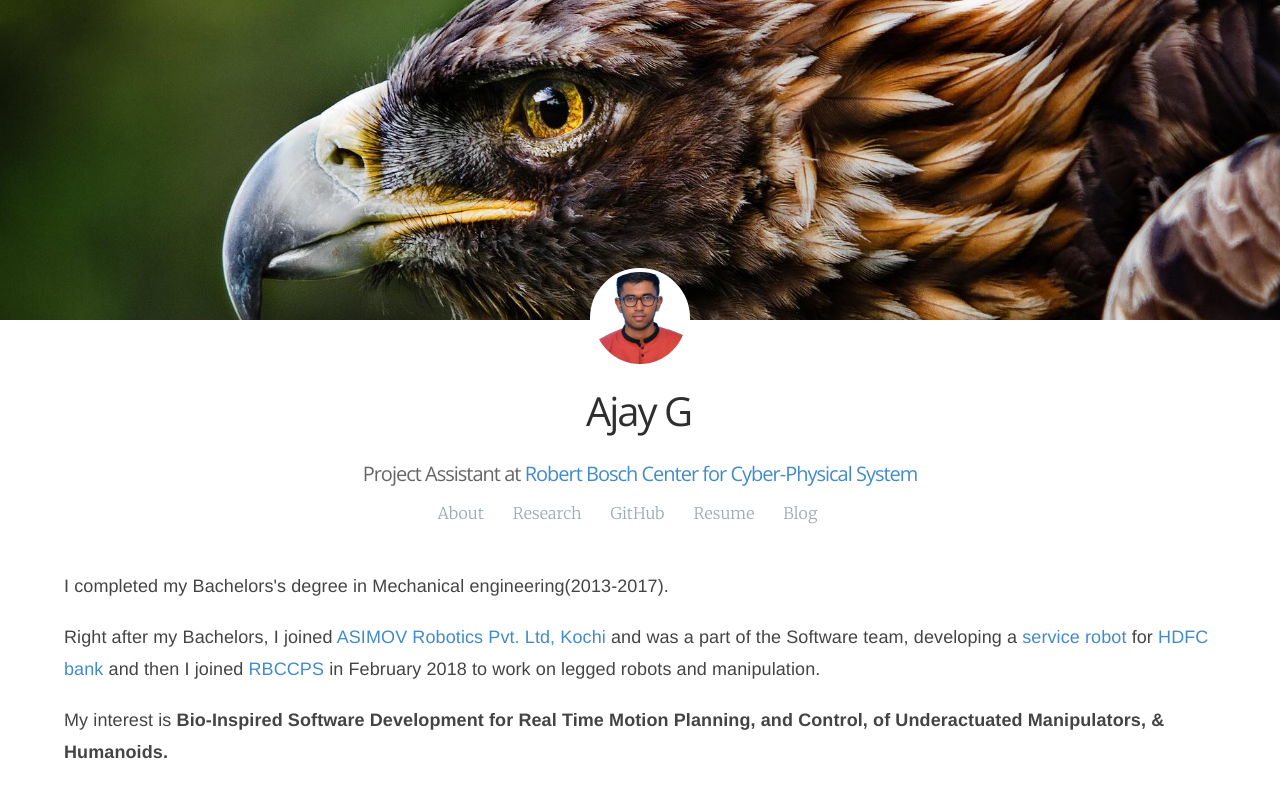
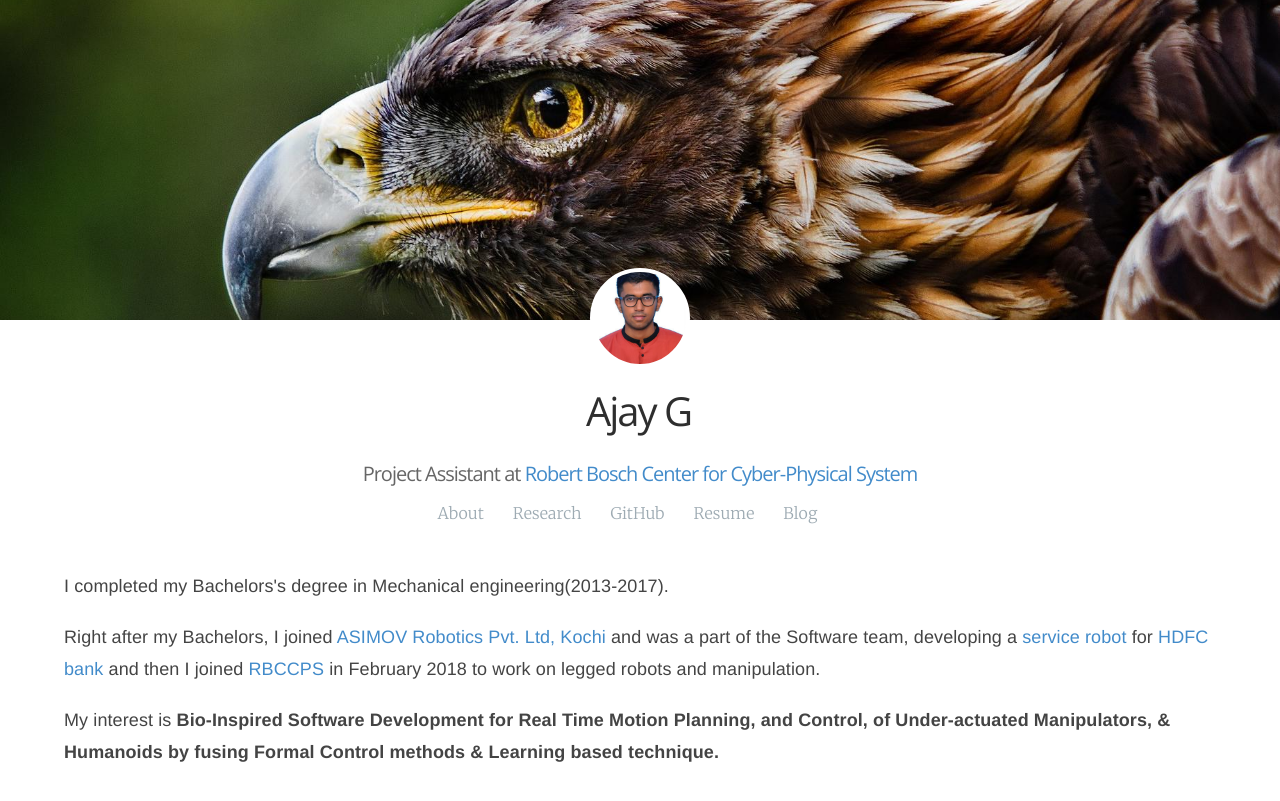
Before and after one commit to ajaygunalan/ajaygunalan.github.io, a Jekyll site: the page built from index.html, in a window 1280 px wide. Shown: the top 801 px of the page. Built offline with Jekyll 4.4.1, drawn with Linux system fonts in a browser that asks for light colours; some web fonts are replaced.

Commit message:
Update main.md

```diff
--- a/_includes/main.md
+++ b/_includes/main.md
@@ -6,4 +6,4 @@ I completed my Bachelors's degree in Mechanical engineering(2013-2017).
 Right after my Bachelors, I joined <a href="https://www.asimovrobotics.com/" class="md-link"> ASIMOV Robotics Pvt. Ltd, Kochi </a> and was a part of the Software team, developing a <a href="https://www.youtube.com/watch?v=5vjY1c8N1rk/" class="md-link"> service robot </a> for <a href="https://www.hdfcbank.com/" class="md-link"> HDFC bank </a> and then I joined  <a href="http://www.rbccps.org/" class="md-link"> RBCCPS </a> in February 2018 to work on legged robots and manipulation.
 </p>
 
-My interest is **Bio-Inspired Software Development for Real Time Motion Planning, and Control, of Underactuated Manipulators, & Humanoids.**
+My interest is **Bio-Inspired Software Development for Real Time Motion Planning, and Control, of Under-actuated Manipulators, & Humanoids by fusing Formal Control methods & Learning based technique.**
```
